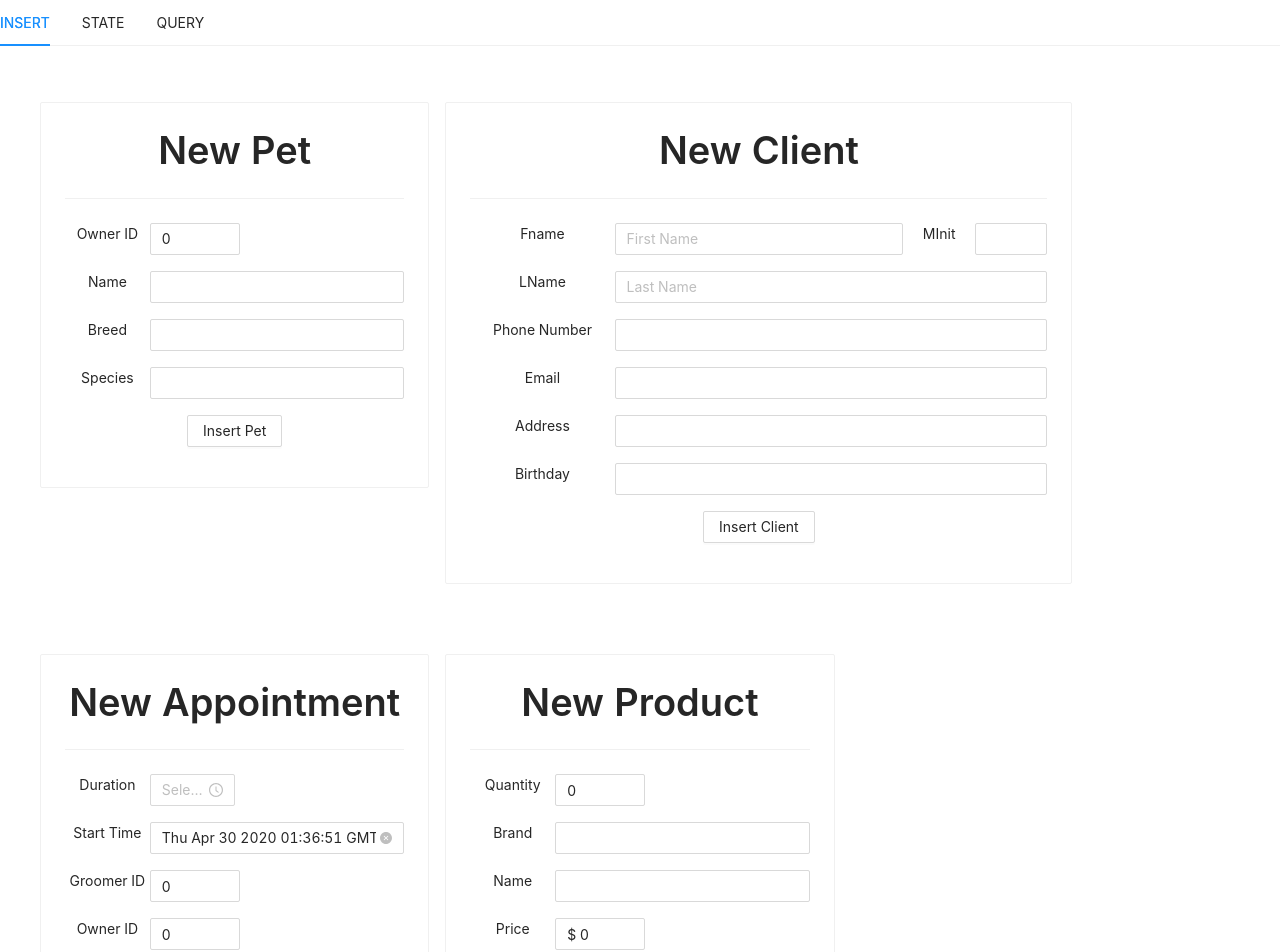
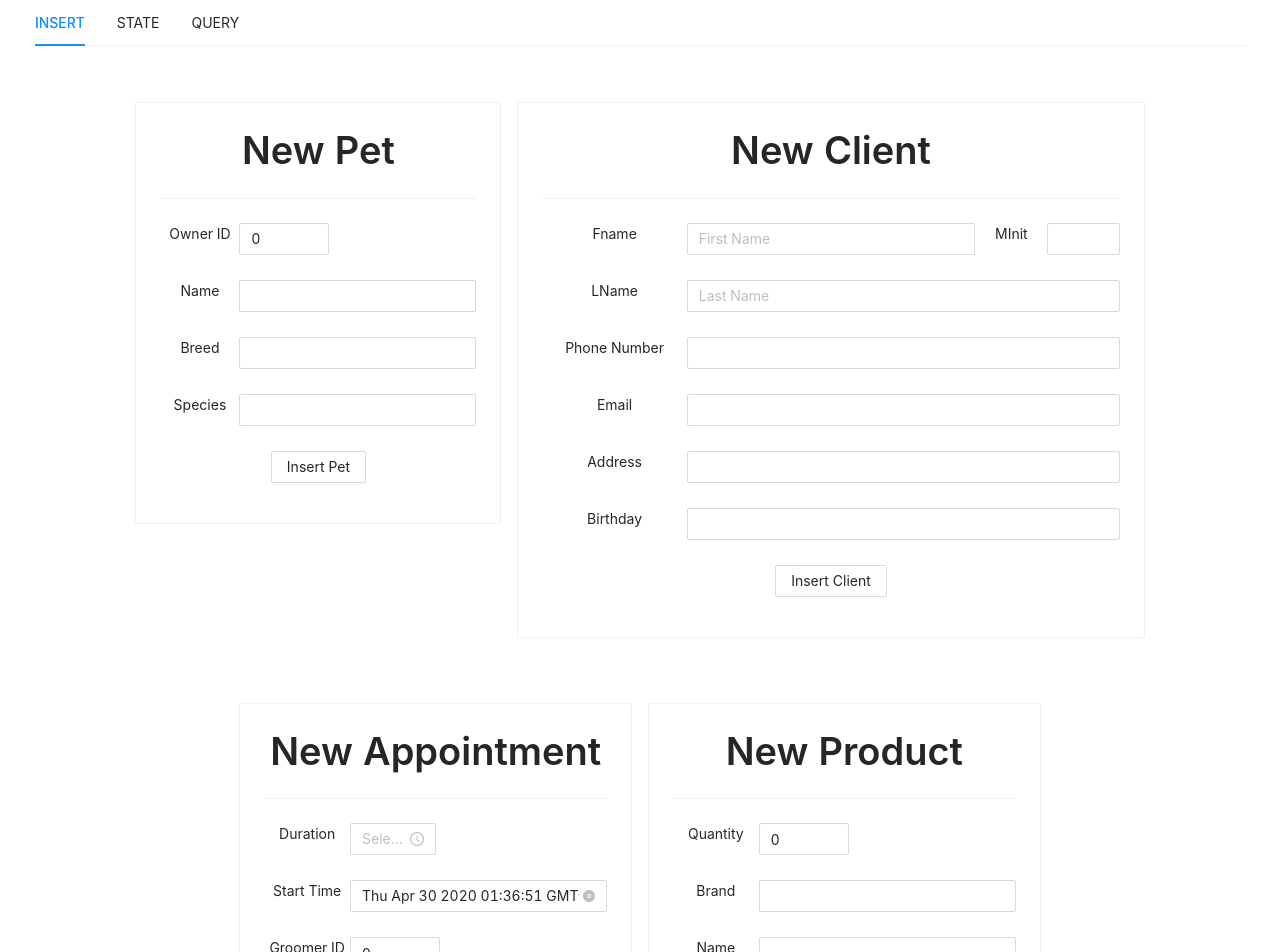
Before and after one commit to almadireddy/petCompany, a React (Create React App) app in the folder pet-front-end/: page / in a window 1280 px wide. Shown: the top 952 px of the page. Built offline with nearby package versions, Linux system fonts and the light colour scheme.

Commit message:
alignment

```diff
--- a/pet-front-end/src/App.css
+++ b/pet-front-end/src/App.css
@@ -1,38 +1,14 @@
 .App {
   text-align: center;
-}
-
-.App-logo {
-  height: 40vmin;
-  pointer-events: none;
-}
-
-@media (prefers-reduced-motion: no-preference) {
-  .App-logo {
-    animation: App-logo-spin infinite 20s linear;
-  }
-}
-
-.App-header {
-  background-color: #282c34;
-  min-height: 100vh;
-  display: flex;
-  flex-direction: column;
-  align-items: center;
-  justify-content: center;
-  font-size: calc(10px + 2vmin);
-  color: white;
+  padding-left: 35px;
+  padding-right: 35px;
+  margin-bottom: 50px;
 }
 
 .App-link {
   color: #61dafb;
 }
 
-@keyframes App-logo-spin {
-  from {
-    transform: rotate(0deg);
-  }
-  to {
-    transform: rotate(360deg);
-  }
+.ant-row {
+  margin-bottom: 25px;
 }
--- a/pet-front-end/src/App.js
+++ b/pet-front-end/src/App.js
@@ -25,7 +25,7 @@ function App() {
       <Tabs>
         <TabPane tab="INSERT" key="1">
       <div style={{'padding': '30px', 'margin': '10px'}}>
-      <Row gutter={16}>
+      <Row justify={"center"} gutter={16}>
         <Col span={8}>
           <Card hoverable>
             <PetInserter />
@@ -38,8 +38,7 @@ function App() {
         </Col>
       </Row>
       </div>
-      <div style={{'padding': '30px', 'margin': '10px', 'marginBottom': '30px'}}>
-      <Row gutter={16}>
+      <Row justify={"center"} gutter={16}>
         <Col span={8}>
           <Card hoverable>
           <AppointmentInserter />
@@ -51,7 +50,6 @@ function App() {
           </Card>
         </Col>
       </Row>
-      </div>
       </TabPane>
       <TabPane tab='STATE' key='2'>
       <Row>
@@ -119,12 +117,12 @@ function App() {
         </Col>
       </Row>
       <Row gutter={16}>
-        <Col span={18}>
+        <Col span={16}>
           <Card>
           <StateTable table='Shift' />
           </Card>
         </Col>
-        <Col span={6}>
+        <Col span={8}>
           <Card>
           <StateTable table='Groomer_Shift' />
           </Card>
--- a/pet-front-end/src/components/utils.js
+++ b/pet-front-end/src/components/utils.js
@@ -2,7 +2,6 @@ import axios from 'axios';
 
 const instance = axios.create({
     baseURL: 'http://localhost:8000/',
-    timeout: 1000
 });
 
 export default instance;
```
Also changed, not shown: 1 other file (tests, documents, lock files or other folders).
